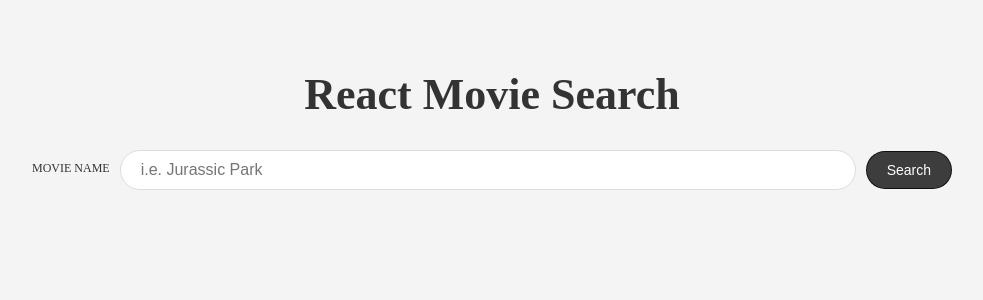
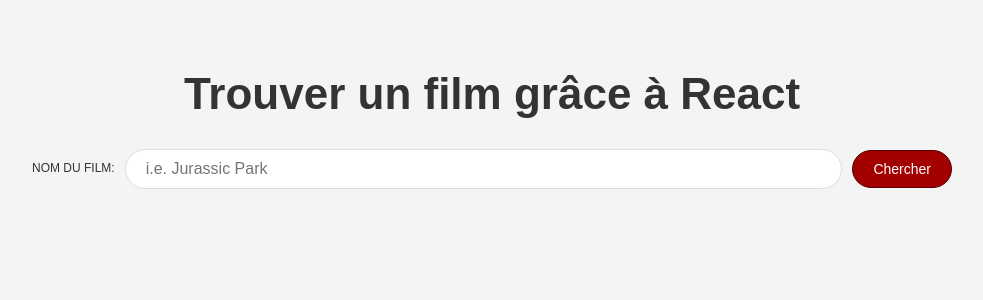
Before and after one commit to paulgast/React-Movie-Search, a React (Create React App) app: page / in a window 1280 px wide. Shown: the top 300 px of the page, without its empty margins (148-1131 px from the left). Built offline with nearby package versions, Linux system fonts and the light colour scheme.

Commit message:
Traduction des principaux composants

```diff
--- a/src/Components/SearchMovies.js
+++ b/src/Components/SearchMovies.js
@@ -2,15 +2,13 @@
 import MovieCard from './movieCard.js';
 export default function SearchMovies(){
 
-    //states- input query, movies
     const [query, setQuery] = useState('');
-    //create the state for movies, and update that state appropriate
     const [movies, setMovies] = useState([]);
 
     const searchMovies = async (e) => {
         e.preventDefault();
 
-        const url = `https://api.themoviedb.org/3/search/movie?api_key=5dcf7f28a88be0edc01bbbde06f024ab&language=en-US&query=${query}&page=1&include_adult=false`;
+        const url = `https://api.themoviedb.org/3/search/movie?api_key=5dcf7f28a88be0edc01bbbde06f024ab&language=fr-FR&query=${query}&page=1&include_adult=false`;
 
         try {
             const res = await fetch(url);
@@ -24,12 +22,12 @@
     return (
         <>
             <form className="form" onSubmit={searchMovies}>
-                <label className="label" htmlFor="query">Movie Name</label>
+                <label className="label" htmlFor="query">Nom du film:</label>
                 <input className="input" type="text" name="query"
                     placeholder="i.e. Jurassic Park"
                     value={query} onChange={(e) => setQuery(e.target.value)}
                     />
-                <button className="button" type="submit">Search</button>
+                <button className="button" type="submit">Chercher</button>
             </form>
             <div className="card-list">
                 {movies.filter(movie => movie.poster_path).map(movie => (
--- a/src/Components/movieCard.js
+++ b/src/Components/movieCard.js
@@ -10,8 +10,8 @@
                 />
             <div className="card--content">
                 <h3 className="card--title">{movie.title}</h3>
-                <p><small>RELEASE DATE: {movie.release_date}</small></p>
-                <p><small>RATING: {movie.vote_average}</small></p>
+                <p><small>DATE DE SORTIE: {movie.release_date}</small></p>
+                <p><small>NOTATION: {movie.vote_average}</small></p>
                 <p className="card--desc">{movie.overview}</p>
             </div>
         </div>
--- a/src/index.css
+++ b/src/index.css
@@ -4,6 +4,7 @@
 
 * {
   box-sizing: border-box;
+  font-family: Arial, Helvetica, sans-serif;
 }
 
 body {
@@ -15,6 +16,7 @@
 
 p {
   font-size: 1.6rem;
+  text-align: justify;
 }
 
 small {
@@ -52,10 +54,10 @@
 }
 
 .button {
-  background-color: rgba(0,0,0,0.75);
+  background-color: #a30000;
   color: white;
   padding: 1rem 2rem;
-  border: 1px solid rgba(0,0,0,0.75);
+  border: 1px solid #520202;
   border-radius: 20px;
   font-size: 1.4rem;
   cursor: pointer;
@@ -63,7 +65,7 @@
 }
 
 .button:hover {
-  background-color: rgba(0,0,0,0.85);
+  background-color: #520202;
 }
 
 @media (min-width:786px){
@@ -97,5 +99,6 @@
 
 .card--image {
   margin: 0 auto;
-  display: block
+  display: block;
+  border: 1px solid black
 }
--- a/src/index.js
+++ b/src/index.js
@@ -8,7 +8,7 @@
   render() {
     return (
       <div className="container">
-        <h1 className="title">React Movie Search</h1>
+        <h1 className="title">Trouver un film grâce à React</h1>
         <SearchMovies/>
       </div>
     );
```
